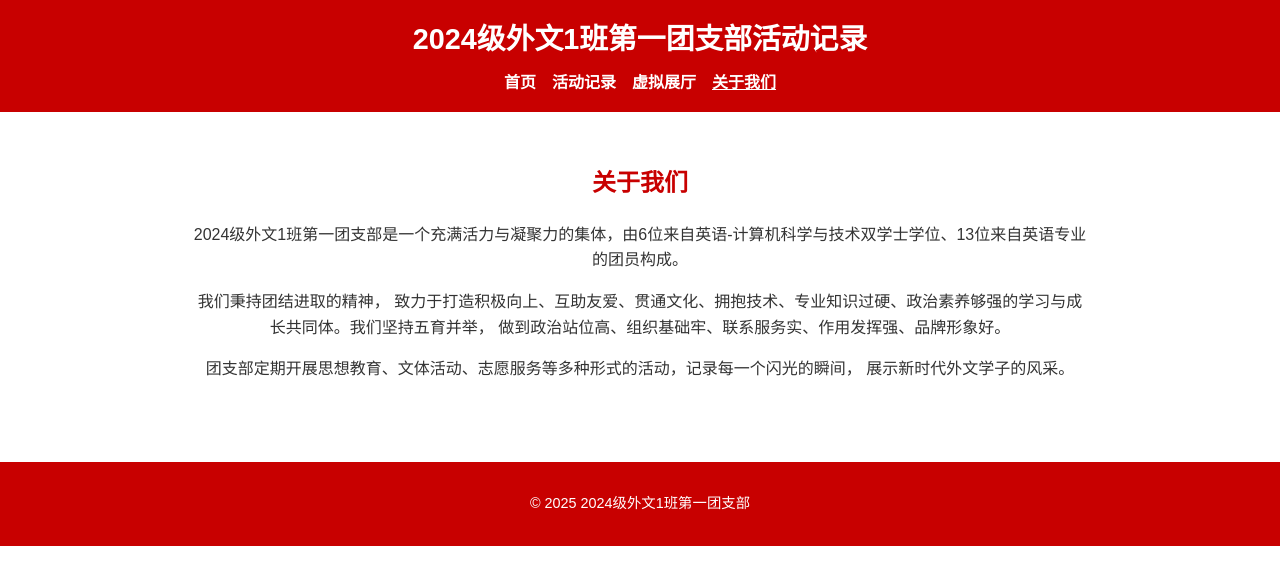
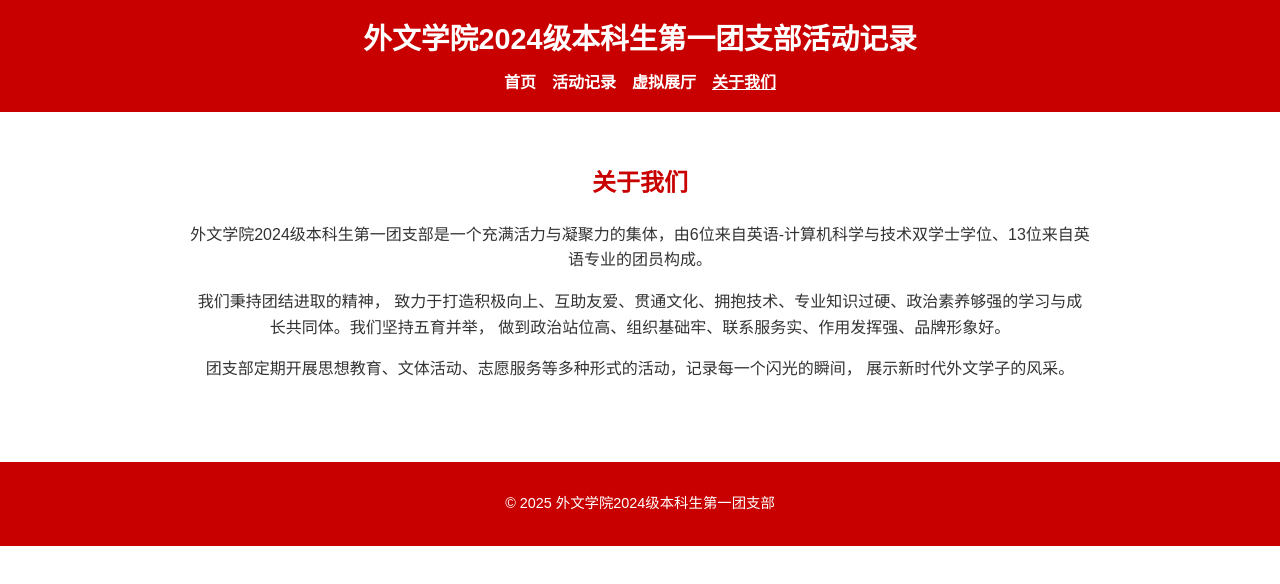
Before and after one commit to Kevinniun/Website-of-Youth-League-Branch-of-Class-1-Foreign-Languages-Class-of-2024, a plain HTML site: page about.html in a window 1280 px wide. Drawn offline with Linux system fonts and the light colour scheme.

Commit message:
修改团支部名称

```diff
--- a/about.html
+++ b/about.html
@@ -3,12 +3,12 @@
 <head>
   <meta charset="UTF-8" />
   <meta name="viewport" content="width=device-width, initial-scale=1.0" />
-  <title>关于我们 - 2024级外文1班第一团支部</title>
+  <title>关于我们 - 外文学院2024级本科生第一团支部</title>
   <link rel="stylesheet" href="assets/css/style.css" />
 </head>
 <body>
   <header>
-    <h1>2024级外文1班第一团支部活动记录</h1>
+    <h1>外文学院2024级本科生第一团支部活动记录</h1>
     <nav>
       <ul>
         <li><a href="index.html">首页</a></li>
@@ -23,7 +23,7 @@
     <section class="about">
       <h2>关于我们</h2>
       <p>
-        2024级外文1班第一团支部是一个充满活力与凝聚力的集体，由6位来自英语-计算机科学与技术双学士学位、13位来自英语专业的团员构成。
+        外文学院2024级本科生第一团支部是一个充满活力与凝聚力的集体，由6位来自英语-计算机科学与技术双学士学位、13位来自英语专业的团员构成。
       </p>
       <p>
         我们秉持团结进取的精神，
@@ -38,7 +38,7 @@
   </main>
 
   <footer>
-    <p>© 2025 2024级外文1班第一团支部</p>
+    <p>© 2025 外文学院2024级本科生第一团支部</p>
   </footer>
 </body>
 </html>
```
Also changed, not shown: activities.html (+3 -3 lines), cloud-voice.html (+3 -3 lines), exhibition.html (+3 -3 lines), index.html (+3 -3 lines).
